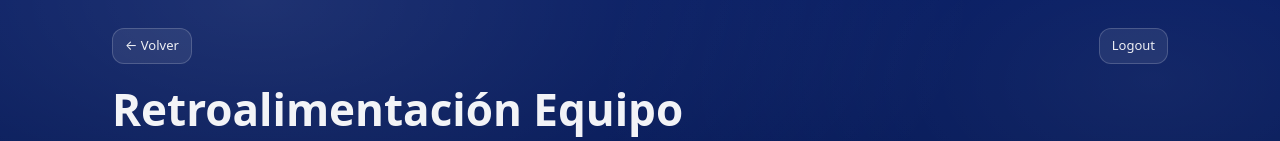
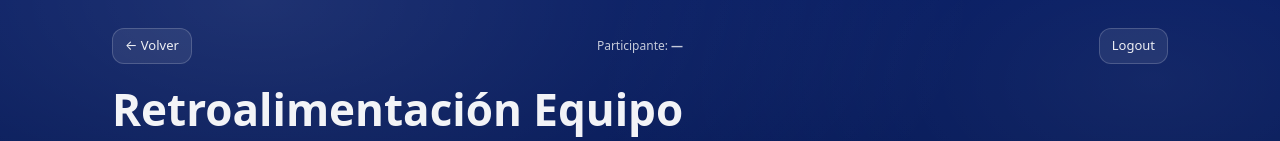
Before and after one commit to germanretana/integracion-equipos, a React (Vite) app: page /app/1/c1 in a window 1280 px wide. Shown: the top 141 px of the page. Built offline with nearby package versions, Linux system fonts and the light colour scheme; no server answers.

Commit message:
Participant name appears correctly in all participant pages

```diff
--- a/src/pages/C1.jsx
+++ b/src/pages/C1.jsx
@@ -17,6 +17,7 @@ export default function C1() {
   const { processSlug } = useParams();
 
   const session = auth.getSession();
+  const participantName = session?.participant?.name || "—";
   const companyName = session?.process?.companyName || "";
   const myId = session?.participant?.id || "";
 
@@ -203,14 +204,8 @@ export default function C1() {
   return (
     <div className="page">
       <div className="page-inner">
-        <div
-          style={{
-            display: "flex",
-            justifyContent: "space-between",
-            gap: 12,
-            alignItems: "center",
-          }}
-        >
+        <div className="p-topbar">
+          <div className="p-topbar-left">
             <button
               className="admin-btn"
               onClick={() => navigate(`/app/${processSlug}/questionnaires`)}
@@ -218,10 +213,17 @@ export default function C1() {
             >
               ← Volver
             </button>
+          </div>
 
+          <div className="p-topbar-center">
+            Participante: <strong>{participantName}</strong>
+          </div>
+
+          <div className="p-topbar-right">
             <button className="admin-btn" type="button" onClick={onLogout}>
               Logout
             </button>
+          </div>
         </div>
 
         <h1 className="h1">Retroalimentación Equipo {companyName}</h1>
--- a/src/pages/Questionnaires.jsx
+++ b/src/pages/Questionnaires.jsx
@@ -4,9 +4,12 @@ import "../styles/questionnaires.css";
 import { auth } from "../services/auth";
 
 function StatusPill({ status, percent }) {
-  if (status === "done") return <span className="pill pill-ok">Completado</span>;
+  if (status === "done")
+    return <span className="pill pill-ok">Completado</span>;
   if (status === "progress")
-    return <span className="pill pill-warn">En progreso ({percent || 0}%)</span>;
+    return (
+      <span className="pill pill-warn">En progreso ({percent || 0}%)</span>
+    );
   return <span className="pill muted">Sin comenzar</span>;
 }
 
@@ -30,7 +33,8 @@ function Row({ to, title, status, percent }) {
 export default function Questionnaires() {
   const navigate = useNavigate();
   const { processSlug } = useParams();
-
+  const session = auth.getSession();
+  const participantName = session?.participant?.name || "—";
   const [loading, setLoading] = React.useState(true);
   const [error, setError] = React.useState("");
   const [data, setData] = React.useState(null);
@@ -67,20 +71,20 @@ export default function Questionnaires() {
   return (
     <div className="page">
       <div className="page-inner">
-        <div
-          style={{
-            display: "flex",
-            justifyContent: "space-between",
-            gap: 12,
-            alignItems: "center",
-          }}
-        >
-          <h1 className="h1" style={{ margin: 0 }}>
+        <div className="p-topbar">
+          <h1 className="h1 p-topbar-left" style={{ margin: 0 }}>
             Cuestionarios
           </h1>
-          <button className="admin-btn" type="button" onClick={onLogout}>
-            Logout
-          </button>
+
+          <div className="p-topbar-center">
+            Participante: <strong>{participantName}</strong>
+          </div>
+
+          <div className="p-topbar-right">
+            <button className="admin-btn" type="button" onClick={onLogout}>
+              Logout
+            </button>
+          </div>
         </div>
 
         {loading ? <p className="sub">Cargando…</p> : null}
@@ -95,7 +99,9 @@ export default function Questionnaires() {
             </p>
 
             <div className="section">
-              <h2 className="section-title">Retroalimentación del equipo (C1)</h2>
+              <h2 className="section-title">
+                Retroalimentación del equipo (C1)
+              </h2>
               <div className="section-body">
                 <Row
                   to={data.c1.to}
@@ -107,7 +113,9 @@ export default function Questionnaires() {
             </div>
 
             <div className="section">
-              <h2 className="section-title">Retroalimentación a compañeros (C2)</h2>
+              <h2 className="section-title">
+                Retroalimentación a compañeros (C2)
+              </h2>
               <div className="section-body">
                 {data.c2.map((p) => (
                   <Row
--- a/src/styles/questionnaires.css
+++ b/src/styles/questionnaires.css
@@ -232,6 +232,39 @@
   max-width: 1100px;
   margin: 0 auto;
   padding: 28px 22px 60px;
+}
+
+/* =========================
+   Participant topbar (3-column grid)
+   Left: title/back
+   Center: participant name (true centered)
+   Right: logout
+   Scoped to participant pages only.
+========================= */
+
+.page .p-topbar {
+  display: grid;
+  grid-template-columns: 1fr auto 1fr;
+  align-items: center;
+  gap: 12px;
+  margin-bottom: 18px; /* <-- espacio vertical antes del contenido */
+}
+
+.page .p-topbar-left {
+  justify-self: start;
+  min-width: 0;
+}
+
+.page .p-topbar-center {
+  justify-self: center;
+  font-size: 12px;
+  opacity: 0.8;
+  text-align: center;
+  white-space: nowrap;
+}
+
+.page .p-topbar-right {
+  justify-self: end;
 }
 
 .h1 {
```
Also changed, not shown: src/pages/AppHome.jsx (+7 -0 lines), src/pages/Dashboard.jsx (+12 -5 lines), server/data/db.json. Lines whose indentation alone changed are shown as unchanged.
